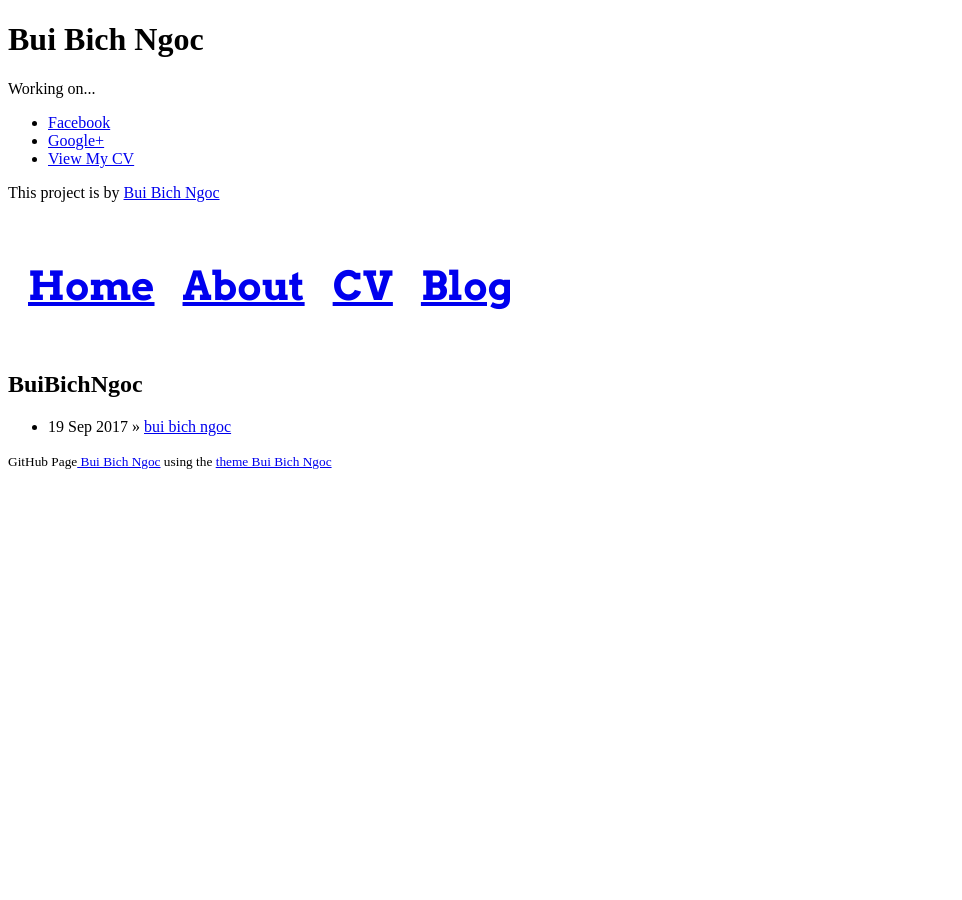
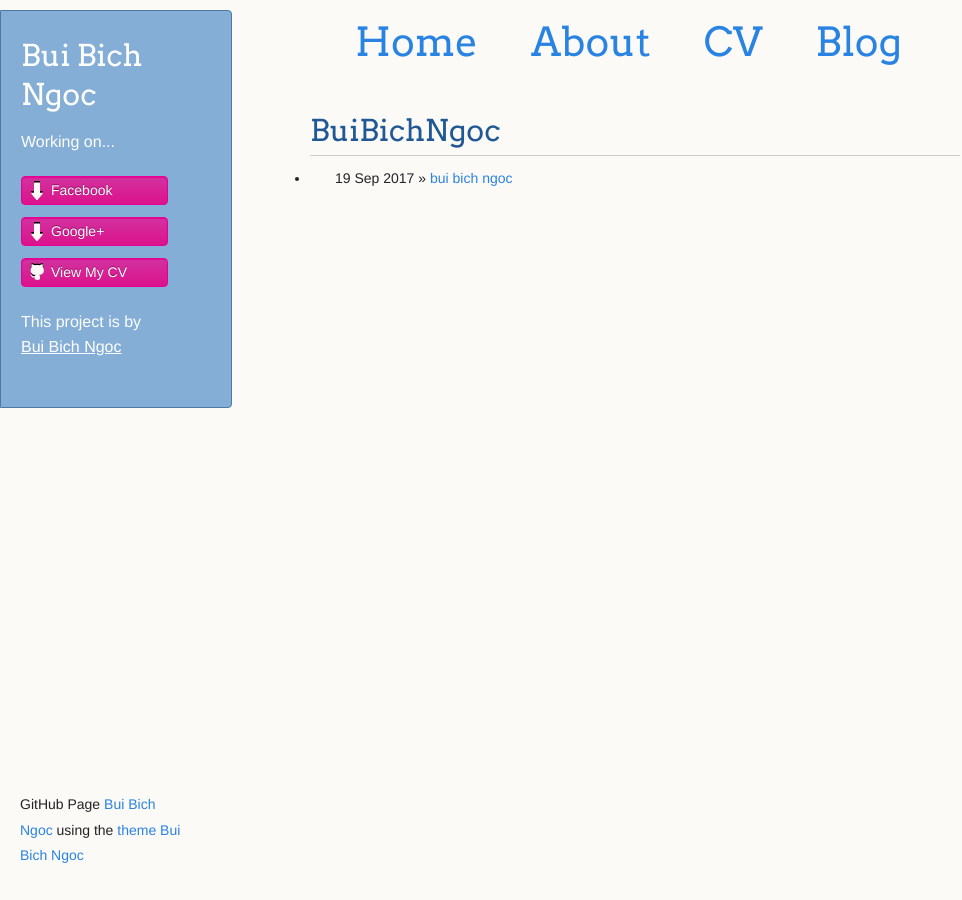
Before and after one commit to buibichngoc/buibichngoc.github.io, a Jekyll site: the page built from blog/index.html, in a window 1280 px wide. Shown: the whole page, without its empty margins (0-962 px from the left). Built offline with Jekyll 4.4.1, drawn with Linux system fonts in a browser that asks for light colours.

Commit message:
Update default.html

```diff
--- a/_layouts/default.html
+++ b/_layouts/default.html
@@ -5,8 +5,8 @@
     <meta http-equiv="X-UA-Compatible" content="chrome=1">
     <title>{{ page.title }}</title>
     <link href='https://fonts.googleapis.com/css?family=Arvo:400,700,400italic' rel='stylesheet' type='text/css'>
-    <link rel="stylesheet" href="css/main.css">
-    <link rel="stylesheet" href="css/pygment_trac.css">
+    <link rel="stylesheet" type="text/css" href="/css/main.css">
+    <link rel="stylesheet" type="text/css" href="/css/pygment_trac.css">
     <script src="js/scale.fix.js"></script>
     <meta name="viewport" content="width=device-width, initial-scale=1, user-scalable=no">
     <!--[if lt IE 9]>
```
